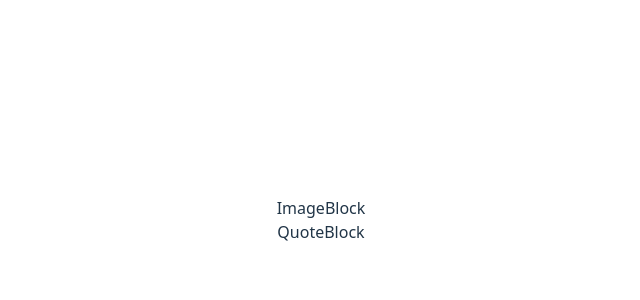
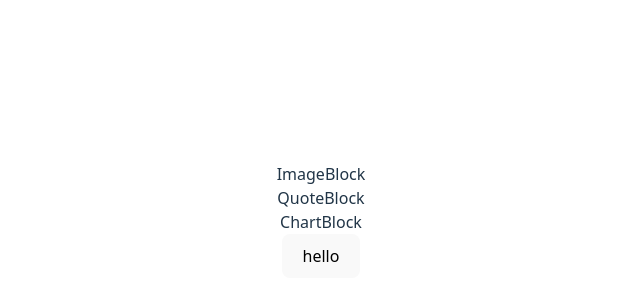
Before and after one commit to XYweigege/node-code-platform, a Vue app: page / in a window 1280 px wide. Shown: the part 180-480 px from the top of the page, without its empty margins (319-959 px from the left). Built offline with nearby package versions, Linux system fonts and the light colour scheme; no server answers.

Commit message:
feat:  添加物料微内核 基座

```diff
--- a/eslint.config.js
+++ b/eslint.config.js
@@ -12,7 +12,8 @@ export default ts.config(js.configs.recommended, ...ts.configs.recommended, ...p
         'vue/html-closing-bracket-newline': 'off',
         'vue/html-indent': 'off',
         '@typescript-eslint/no-explicit-any': 'off',
-        'sort/exports': 'error' //  /前面和plugin的同名
+        'sort/exports': 'error', //  /前面和plugin的同名
+        'no-unsafe-optional-chaining': 'error'
     },
     languageOptions: {
         parserOptions: {
--- a/src/block.ts
+++ b/src/block.ts
@@ -1,6 +1,5 @@
-import ImageBlock from './blocks/ImageBlock.vue'
-import QuoteBlock from './blocks/QuoteBlock.vue'
 import type { App } from 'vue'
+import { defineAsyncComponent, h } from 'vue'
 
 type BlockMeta = {
     type: string
@@ -11,13 +10,80 @@ type BlockMap = Record<string, BlockMeta>
 const blocks = [
     {
         type: 'image',
-        material: ImageBlock
+        material: defineAsyncComponent(() => import('./blocks/ImageBlock.vue'))
     },
     {
         type: 'quote',
-        material: QuoteBlock
+        material: defineAsyncComponent(() => import('./blocks/QuoteBlock.vue'))
+    },
+    {
+        type: 'chart',
+        material: defineAsyncComponent(() => import('./blocks/ChartBlock.vue'))
     }
 ]
+type ImageBlock = {
+    id: string
+    type: 'image'
+    props: {
+        url: string
+    }
+}
+
+type QuoteBlock = {
+    id: string
+    type: 'quote'
+    props: {
+        content: string
+    }
+}
+type Block = ImageBlock | QuoteBlock
+/**
+ * 微内核  很小的内核，先做基础功能，后续的功能靠拓展
+ */
+class BlockSuit {
+    blocks: typeof blocks = []
+    constructor() {
+        this.blocks = blocks
+    }
+    use(block: (typeof blocks)[number]) {
+        this.blocks.push(block)
+    }
+}
+export const blockSuit = new BlockSuit()
+
+const loadRemoteBlock = async () => {
+    return new Promise(resolve => {
+        fetch('https://cnodejs.org/api/v1/topics', {
+            method: 'GET',
+            headers: {
+                'Content-Type': 'application/json'
+            }
+        })
+            .then(res => {
+                return res.json()
+            })
+            .then(res => {
+                const { content } = res?.data?.[0]
+                //ReactElement
+                // react vue中间，只存在对象和数组
+                //h生成虚拟结点
+                resolve(h('div', {}, content))
+            })
+    })
+}
+
+blockSuit.use({
+    //动态添加物料
+    type: 'text',
+    material: h('button', 'hello')
+})
+
+blockSuit.use({
+    //动态添加物料
+    type: 'remote',
+    material: defineAsyncComponent(() => loadRemoteBlock())
+})
+
 const blockMap = blocks.reduce((map, block) => {
     map[block.type] = {
         type: block.type,
@@ -38,28 +104,31 @@ export const createBlocks = (app: App<Element>) => {
     //绑定到vue的全局属性上
     app.config.globalProperties.$blockMap = blockMap
 }
+
+//#region
 //写法二：
 //app.use(createBlocks()) //注册物料块插件 ,createBlocks自己会调用
-export const createBlocks2 = () => {
-    return {
-        install(app: App<Element>) {
-            //提供给vue的所有后代子元素使用
-            app.provide<BlockMap>('blocks', blockMap)
-            //绑定到vue的全局属性上
-            app.config.globalProperties.$blockMap = blockMap
-        }
-    }
-}
+// export const createBlocks2 = () => {
+//     return {
+//         install(app: App<Element>) {
+//             //提供给vue的所有后代子元素使用
+//             app.provide<BlockMap>('blocks', blockMap)
+//             //绑定到vue的全局属性上
+//             app.config.globalProperties.$blockMap = blockMap
+//         }
+//     }
+// }
 
-//写法三：
-//app.use(createBlocks3)
-export const createBlocks3 = {
-    install(app: App<Element>) {
-        //提供给vue的所有后代子元素使用
-        app.provide<BlockMap>('blocks', blockMap)
-        //绑定到vue的全局属性上
-        app.config.globalProperties.$blockMap = blockMap
-    }
-}
+// //写法三：
+// //app.use(createBlocks3)
+// export const createBlocks3 = {
+//     install(app: App<Element>) {
+//         //提供给vue的所有后代子元素使用
+//         app.provide<BlockMap>('blocks', blockMap)
+//         //绑定到vue的全局属性上
+//         app.config.globalProperties.$blockMap = blockMap
+//     }
+// }
+//#endregion
 
 export default blocks
--- /dev/null
+++ b/src/blocks/ChartBlock.vue
@@ -0,0 +1,7 @@
+<script setup lang="ts"></script>
+
+<template>
+    <div>ChartBlock</div>
+</template>
+
+<style scoped></style>
--- a/src/components/MaterialRenderer.vue
+++ b/src/components/MaterialRenderer.vue
@@ -1,10 +1,11 @@
 <script setup lang="ts">
-import { inject } from 'vue'
+// import { inject } from 'vue'
 
 import blocks from '../mock/blocks'
 
-const blockMap = inject('blockMap') as Record<string, any>
-console.log(blockMap)
+// const blockMap = inject('blockMap') as Record<string, any>
+// console.log(blockMap)
+console.log(blocks)
 </script>
 
 <template>
--- a/src/mock/blocks.ts
+++ b/src/mock/blocks.ts
@@ -1,5 +1,8 @@
 const blocks = [
     { id: '1', type: 'image' },
-    { id: '2', type: 'quote' }
+    { id: '2', type: 'quote' },
+    { id: '3', type: 'chart' },
+    { id: '4', type: 'text' },
+    { id: 5, type: 'remote' }
 ]
 export default blocks
```
Also changed, not shown: 1 other file (tests, documents, lock files or other folders).
